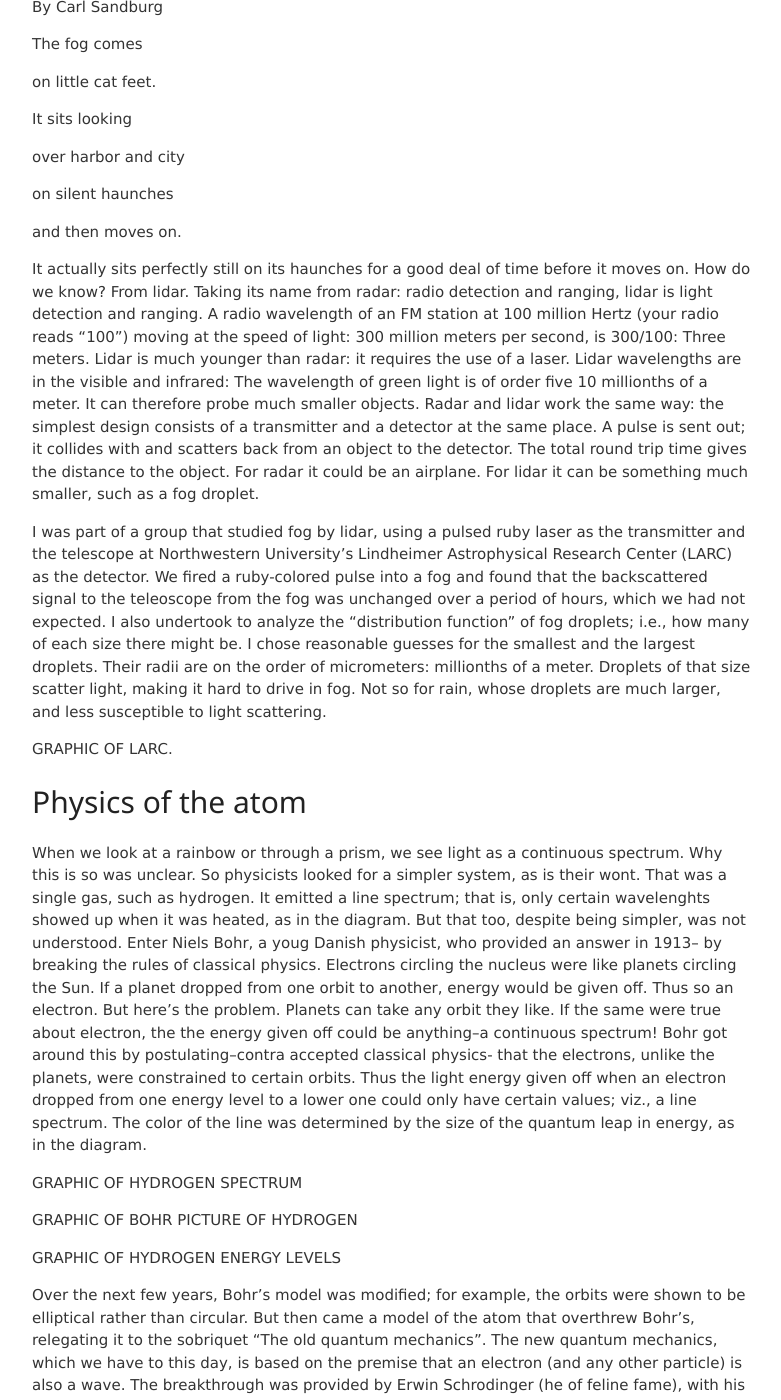
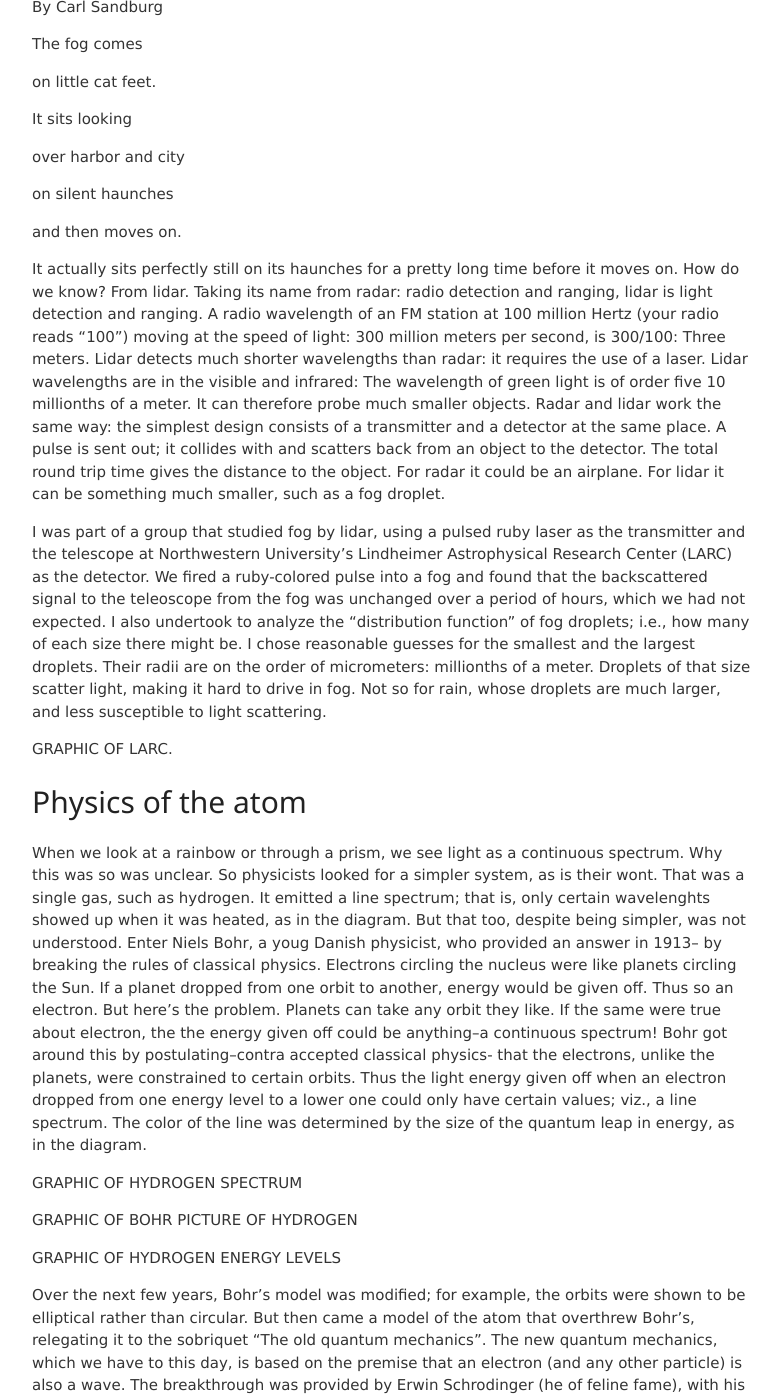
Before and after one commit to jvmallow/jvmallow.github.io, a Jekyll site: the page built from _posts/2025-05-14-Physics.md, in a window 1280 px wide and 1400 px high, scrolled down 4479 px. Shown: the whole window, without its empty margins (248-1029 px from the left). Built offline with Jekyll 4.4.1, drawn with Linux system fonts in a browser that asks for light colours; a script that is not in the unit is left out; some of the changed text lies outside the part shown.

Commit message:
Update 2025-05-14-Physics.md

```diff
--- a/_posts/2025-05-14-Physics.md
+++ b/_posts/2025-05-14-Physics.md
@@ -129,7 +129,7 @@ on silent haunches
 
 and then moves on.
 
-It actually sits perfectly still on its haunches for a good deal of time before it moves on. How do we know? From lidar. Taking its name from radar: radio detection and ranging, lidar is light detection and ranging. A radio wavelength of an FM station at 100 million Hertz (your radio reads "100") moving at the speed of light: 300 million meters per second, is 300/100: Three meters. Lidar is much younger than radar: it requires the use of a laser. Lidar wavelengths are in the visible and infrared:  The wavelength of green light is of order five 10 millionths of a meter. It can therefore probe much smaller objects. Radar and lidar work the same way: the simplest design consists of a transmitter and a detector at the same place. A pulse is sent out; it collides with and scatters back from an object to the detector. The total round trip time gives the distance to the object. For radar it could be an airplane. For lidar it can be something much smaller, such as a fog droplet.
+It actually sits perfectly still on its haunches for a pretty long time before it moves on. How do we know? From lidar. Taking its name from radar: radio detection and ranging, lidar is light detection and ranging. A radio wavelength of an FM station at 100 million Hertz (your radio reads "100") moving at the speed of light: 300 million meters per second, is 300/100: Three meters. Lidar detects much shorter wavelengths than radar: it requires the use of a laser. Lidar wavelengths are in the visible and infrared:  The wavelength of green light is of order five 10 millionths of a meter. It can therefore probe much smaller objects. Radar and lidar work the same way: the simplest design consists of a transmitter and a detector at the same place. A pulse is sent out; it collides with and scatters back from an object to the detector. The total round trip time gives the distance to the object. For radar it could be an airplane. For lidar it can be something much smaller, such as a fog droplet.
 
 I was part of a group that studied fog by lidar, using a pulsed ruby laser as the transmitter and the telescope at Northwestern University's Lindheimer Astrophysical Research Center (LARC) as the detector. We fired a ruby-colored pulse into a fog and found that the backscattered signal to the teleoscope from the fog was unchanged over a period of hours, which we had not expected. I also undertook to analyze the "distribution function" of fog droplets; i.e., how many of each size there might be.  I chose reasonable guesses for the smallest and the largest droplets.  Their radii are on the order of micrometers: millionths of a meter. Droplets of that size scatter light, making it hard to drive in fog. Not so for rain, whose droplets are much larger, and less susceptible to light scattering.
 
@@ -138,7 +138,7 @@ GRAPHIC OF LARC.
 
 ## Physics of the atom
 
-When we look at a rainbow or through a prism, we see light as a continuous spectrum. Why this is so was unclear. So physicists looked for a simpler system, as is their wont. That was a single gas, such as hydrogen. It emitted a line spectrum; that is, only certain wavelenghts showed up when it was heated, as in the diagram. But that too, despite being simpler, was not understood. Enter Niels Bohr, a youg Danish physicist, who provided an answer in 1913-- by breaking the rules of classical physics.  Electrons circling the nucleus were like planets circling the Sun. If a planet dropped from one orbit to another, energy would be given off.  Thus so an electron. But here's the problem. Planets can take any orbit they like. If the same were true about electron, the the energy given off could be anything--a continuous spectrum! Bohr got around this by postulating--contra accepted classical physics- that the electrons, unlike the planets, were constrained to certain orbits. Thus the light energy given off when an electron dropped from one energy level to a lower one could only have certain values; viz., a line spectrum. The color of the line was determined by the size of the quantum leap in energy, as in the diagram.
+When we look at a rainbow or through a prism, we see light as a continuous spectrum. Why this was so was unclear. So physicists looked for a simpler system, as is their wont. That was a single gas, such as hydrogen. It emitted a line spectrum; that is, only certain wavelenghts showed up when it was heated, as in the diagram. But that too, despite being simpler, was not understood. Enter Niels Bohr, a youg Danish physicist, who provided an answer in 1913-- by breaking the rules of classical physics.  Electrons circling the nucleus were like planets circling the Sun. If a planet dropped from one orbit to another, energy would be given off.  Thus so an electron. But here's the problem. Planets can take any orbit they like. If the same were true about electron, the the energy given off could be anything--a continuous spectrum! Bohr got around this by postulating--contra accepted classical physics- that the electrons, unlike the planets, were constrained to certain orbits. Thus the light energy given off when an electron dropped from one energy level to a lower one could only have certain values; viz., a line spectrum. The color of the line was determined by the size of the quantum leap in energy, as in the diagram.
 
 
 GRAPHIC OF HYDROGEN SPECTRUM
```
Also changed, not shown: other parts of _posts/2025-05-14-Physics.md (+3 -2 lines).
